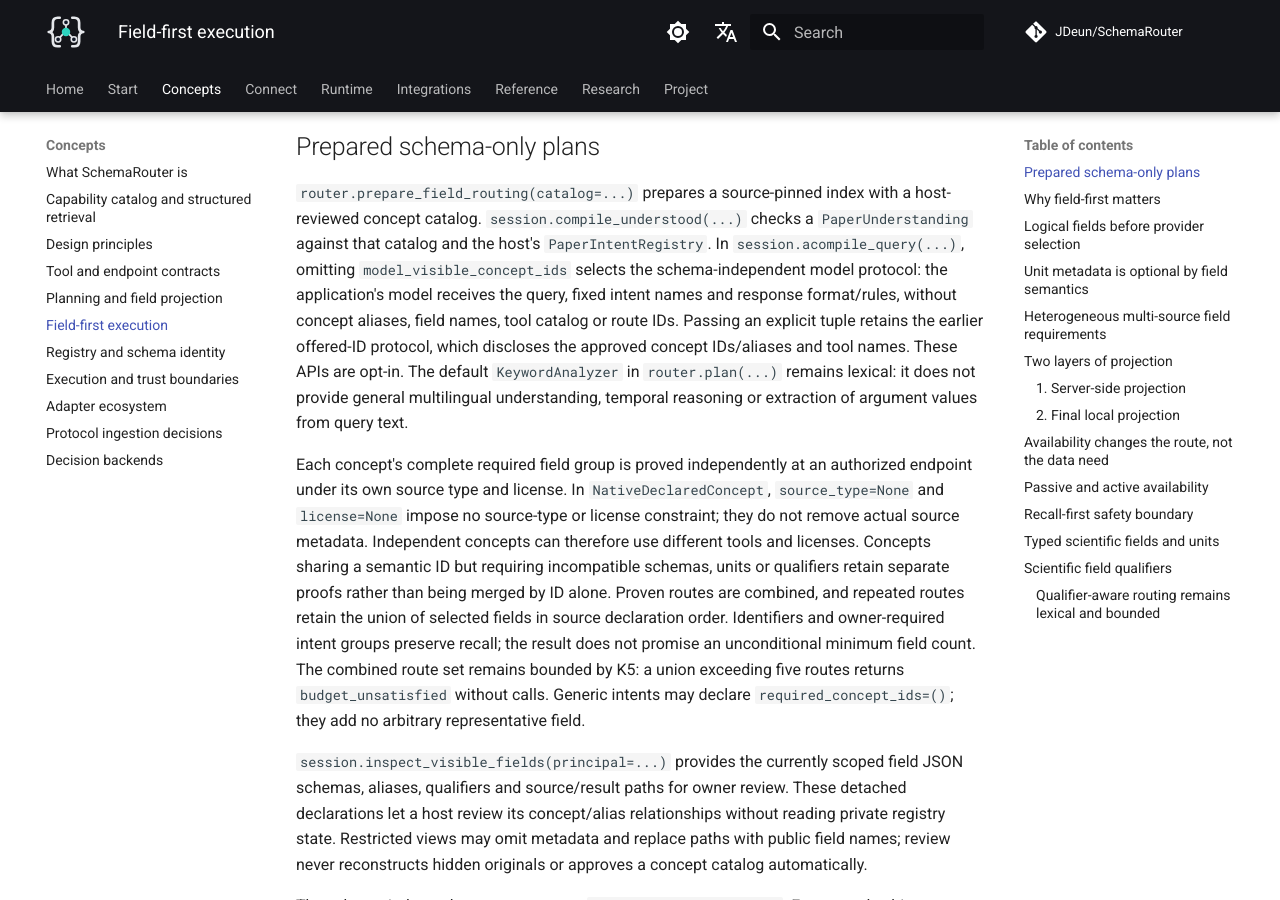
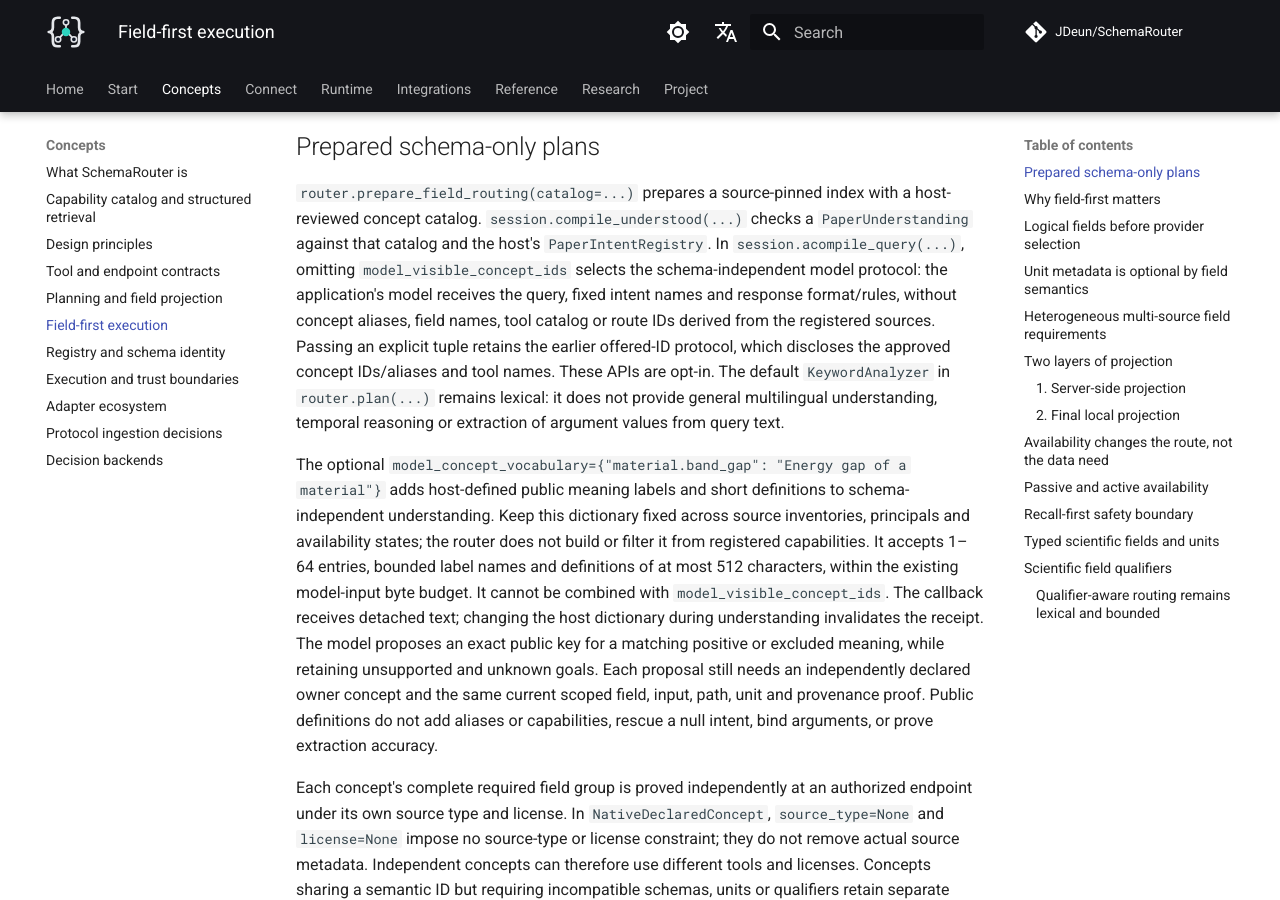
Before and after one commit to JDeun/SchemaRouter, an MkDocs documentation site: the page built from docs/concepts/field-first-execution.md, in a window 1280 px wide and 900 px high, scrolled down 1005 px. Built offline with MkDocs 1.6.1 and Material for MkDocs 9.7.7, drawn with Linux system fonts in a browser that asks for light colours; comment, search, counter and statistics services are not loaded.

Commit message:
docs: explain fixed public meaning vocabulary and proof boundaries

```diff
--- a/docs/concepts/field-first-execution.md
+++ b/docs/concepts/field-first-execution.md
@@ -43,10 +43,22 @@ concept catalog. `session.compile_understood(...)` checks a `PaperUnderstanding`
 and the host's `PaperIntentRegistry`. In `session.acompile_query(...)`, omitting
 `model_visible_concept_ids` selects the schema-independent model protocol: the application's model
 receives the query, fixed intent names and response format/rules, without concept aliases, field
-names, tool catalog or route IDs. Passing an explicit tuple retains the earlier offered-ID protocol,
+names, tool catalog or route IDs derived from the registered sources. Passing an explicit tuple retains the earlier offered-ID protocol,
 which discloses the approved concept IDs/aliases and tool names. These APIs are opt-in. The default `KeywordAnalyzer` in
 `router.plan(...)` remains lexical: it does not provide general multilingual understanding, temporal
 reasoning or extraction of argument values from query text.
+
+The optional `model_concept_vocabulary={"material.band_gap": "Energy gap of a material"}`
+adds host-defined public meaning labels and short definitions to schema-independent understanding.
+Keep this dictionary fixed across source inventories, principals and availability states; the router
+does not build or filter it from registered capabilities. It accepts 1–64 entries, bounded label
+names and definitions of at most 512 characters, within the existing model-input byte budget.
+It cannot be combined with `model_visible_concept_ids`. The callback receives detached text;
+changing the host dictionary during understanding invalidates the receipt.
+The model proposes an exact public key for a matching positive or excluded meaning, while retaining
+unsupported and unknown goals. Each proposal still needs an independently declared owner concept
+and the same current scoped field, input, path, unit and provenance proof. Public definitions do
+not add aliases or capabilities, rescue a null intent, bind arguments, or prove extraction accuracy.
 
 Each concept's complete required field group is proved independently at an authorized endpoint
 under its own source type and license. In `NativeDeclaredConcept`, `source_type=None` and
```
Also changed, not shown: README.md (+6 -0 lines), docs_ko/concepts/field-first-execution.md (+3 -1 lines), 3 other files.
